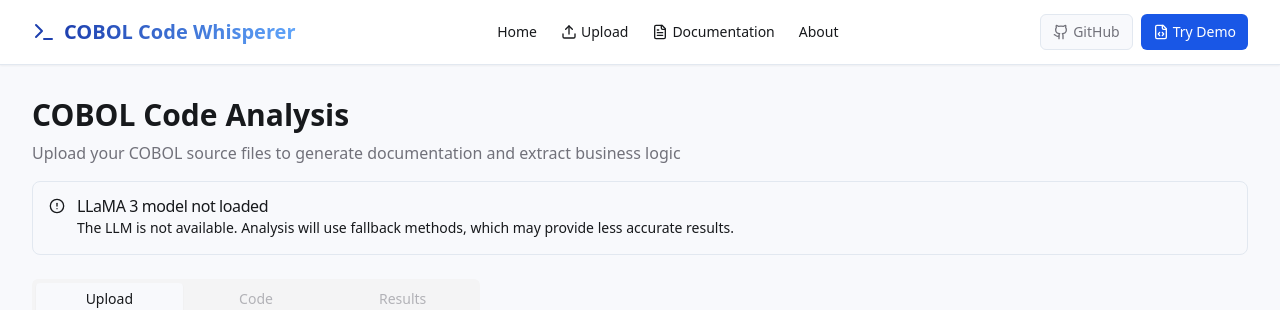
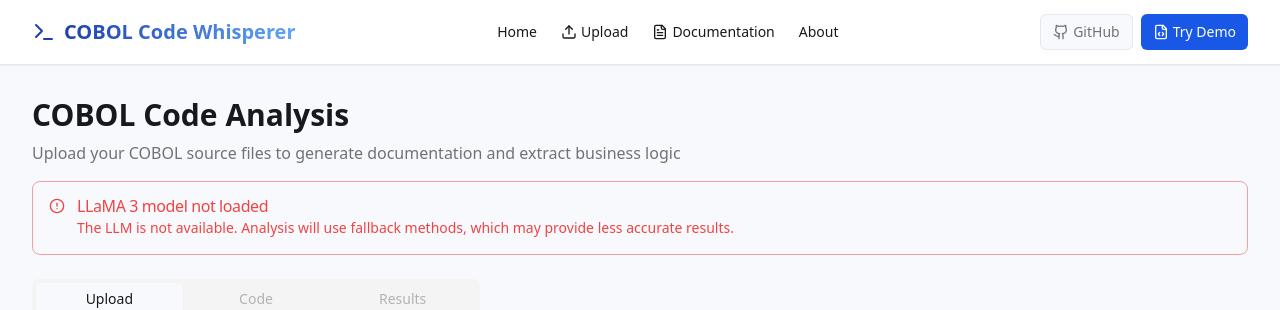
Before and after one commit to Revanth980727/cobol-code-whisperer, a React (Vite) app: page /upload in a window 1280 px wide. Shown: the top 310 px of the page. Built offline with nearby package versions, Linux system fonts and the light colour scheme; no server answers.

Commit message:
Fix: Resolve type error in Upload.tsx
Fixes a type error where the variant prop was incorrectly assigned.

```diff
--- a/src/pages/Upload.tsx
+++ b/src/pages/Upload.tsx
@@ -1,3 +1,4 @@
+
 import React, { useState, useEffect } from 'react';
 import Header from '@/components/Header';
 import Footer from '@/components/Footer';
@@ -131,7 +132,7 @@ const Upload = () => {
                     LLaMA 3 model loaded and ready
                   </div>
                 ) : (
-                  <Alert variant="warning" className="mt-2">
+                  <Alert variant="destructive" className="mt-2">
                     <AlertCircle className="h-4 w-4" />
                     <AlertTitle>LLaMA 3 model not loaded</AlertTitle>
                     <AlertDescription>
```
